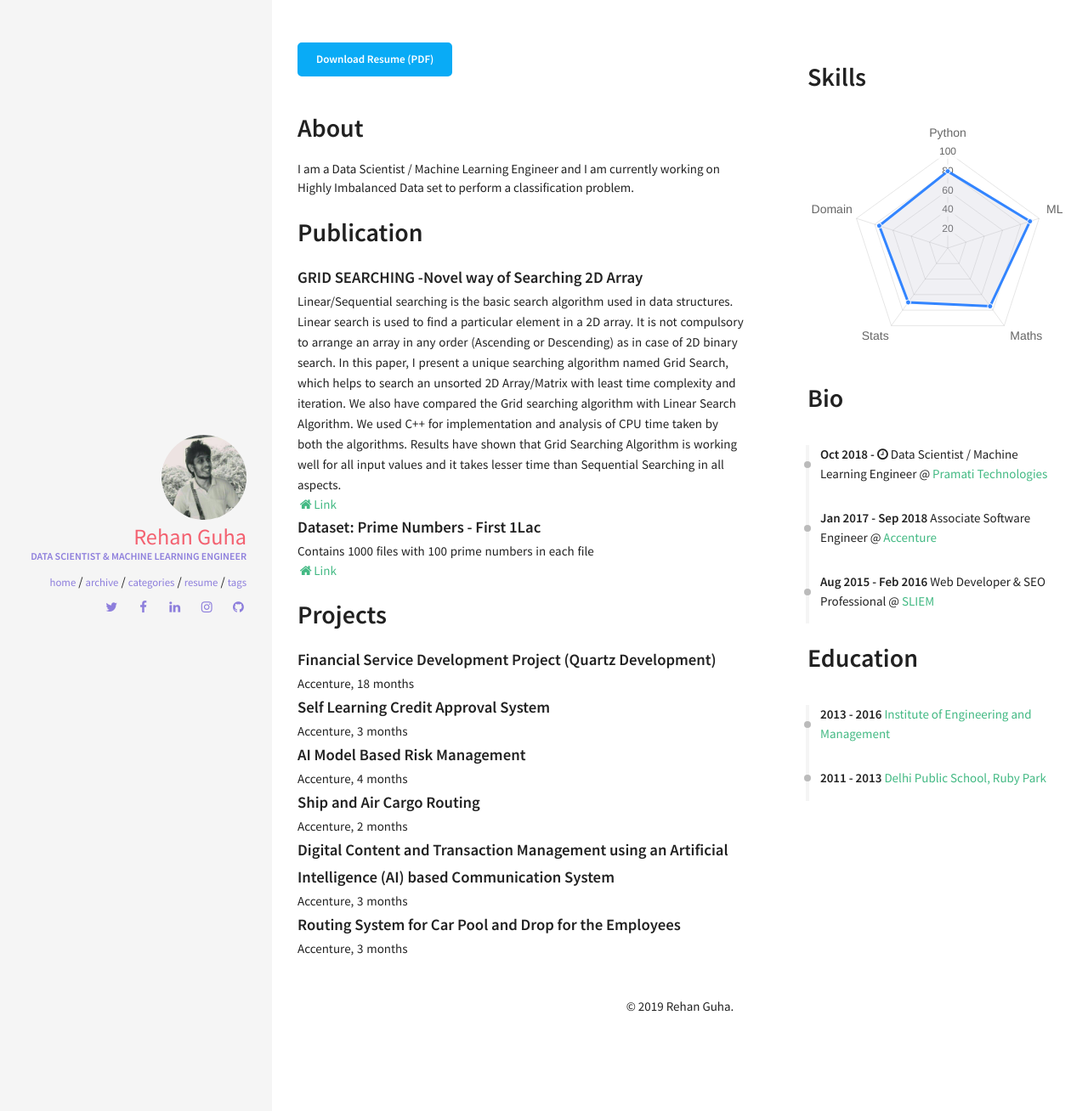
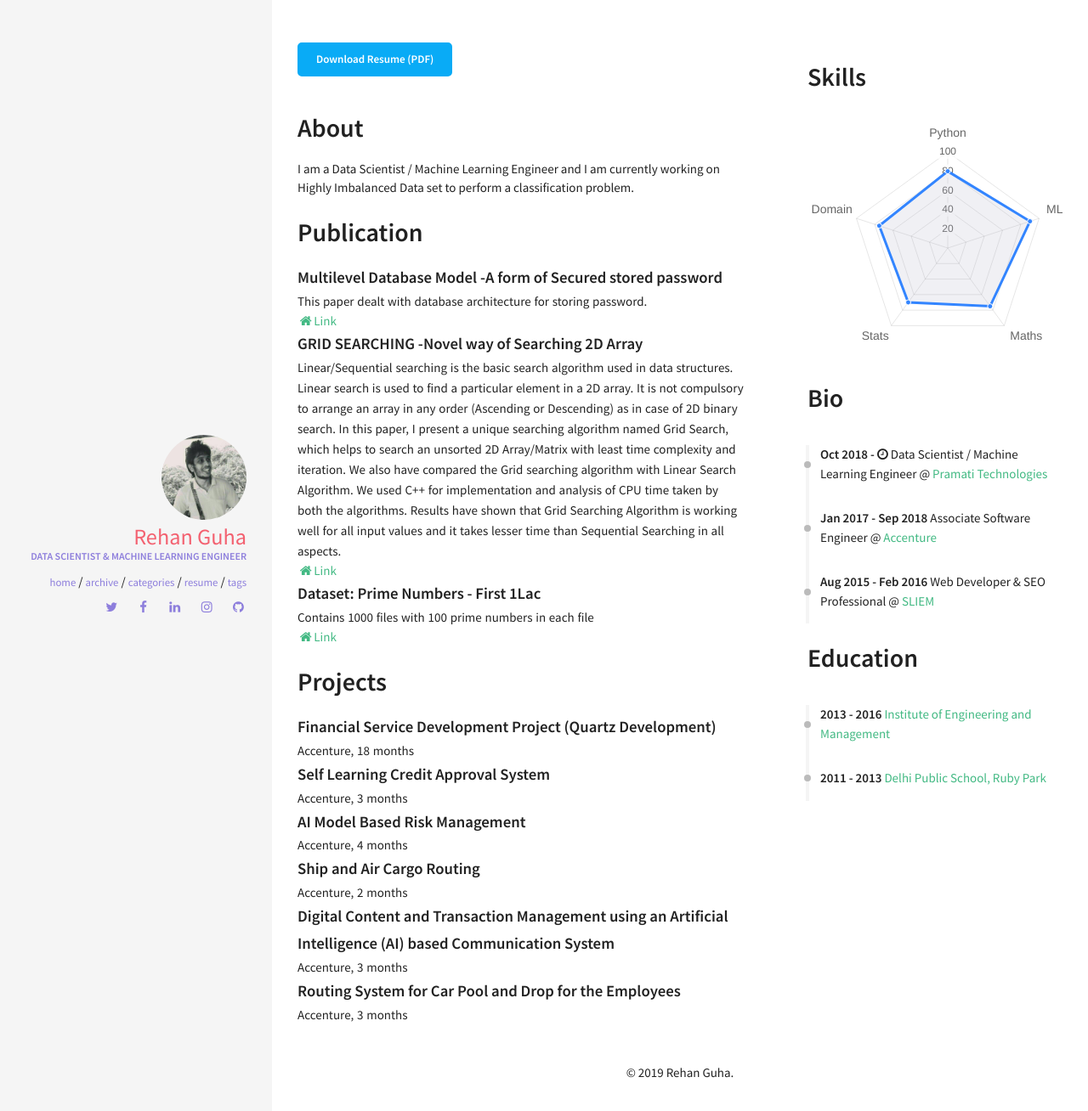
Before and after one commit to rehanguha/rehanguha.github.io, a Jekyll site: the page built from resume.html, in a window 1280 px wide. Shown: the top 1308 px of the page at 85% size. Built offline with Jekyll 4.4.1, drawn with Linux system fonts in a browser that asks for light colours; nearby versions of some CDN libraries.

Commit message:
Update publications.yml

```diff
--- a/_data/index/publications.yml
+++ b/_data/index/publications.yml
@@ -1,8 +1,11 @@
+- name: "Multilevel Database Model -A form of Secured stored password"
+  descr: "This paper dealt with database architecture for storing password."
+  website: https://www.researchgate.net/publication/332464382_Multilevel_Database_Model_-A_form_of_Secured_stored_password
+
 - name: GRID SEARCHING -Novel way of Searching 2D Array
   descr: "Linear/Sequential searching is the basic search algorithm used in data structures. Linear search is used to find a particular element in a 2D array. It is not compulsory to arrange an array in any order (Ascending or Descending) as in case of 2D binary search. In this paper, I present a unique searching algorithm named Grid Search, which helps to search an unsorted 2D Array/Matrix with least time complexity and iteration. We also have compared the Grid searching algorithm with Linear Search Algorithm. We used C++ for implementation and analysis of CPU time taken by both the algorithms. Results have shown that Grid Searching Algorithm is working well for all input values and it takes lesser time than Sequential Searching in all aspects."
   website: http://ijcat.com/archives/volume5/issue1/ijcatr05011005.pdf
 
 - name: "Dataset: Prime Numbers - First 1Lac"
-
   descr: "Contains 1000 files with 100 prime numbers in each file"
   website: https://www.researchgate.net/publication/303842479_Prime_Numbers_-_First_1Lac
```
